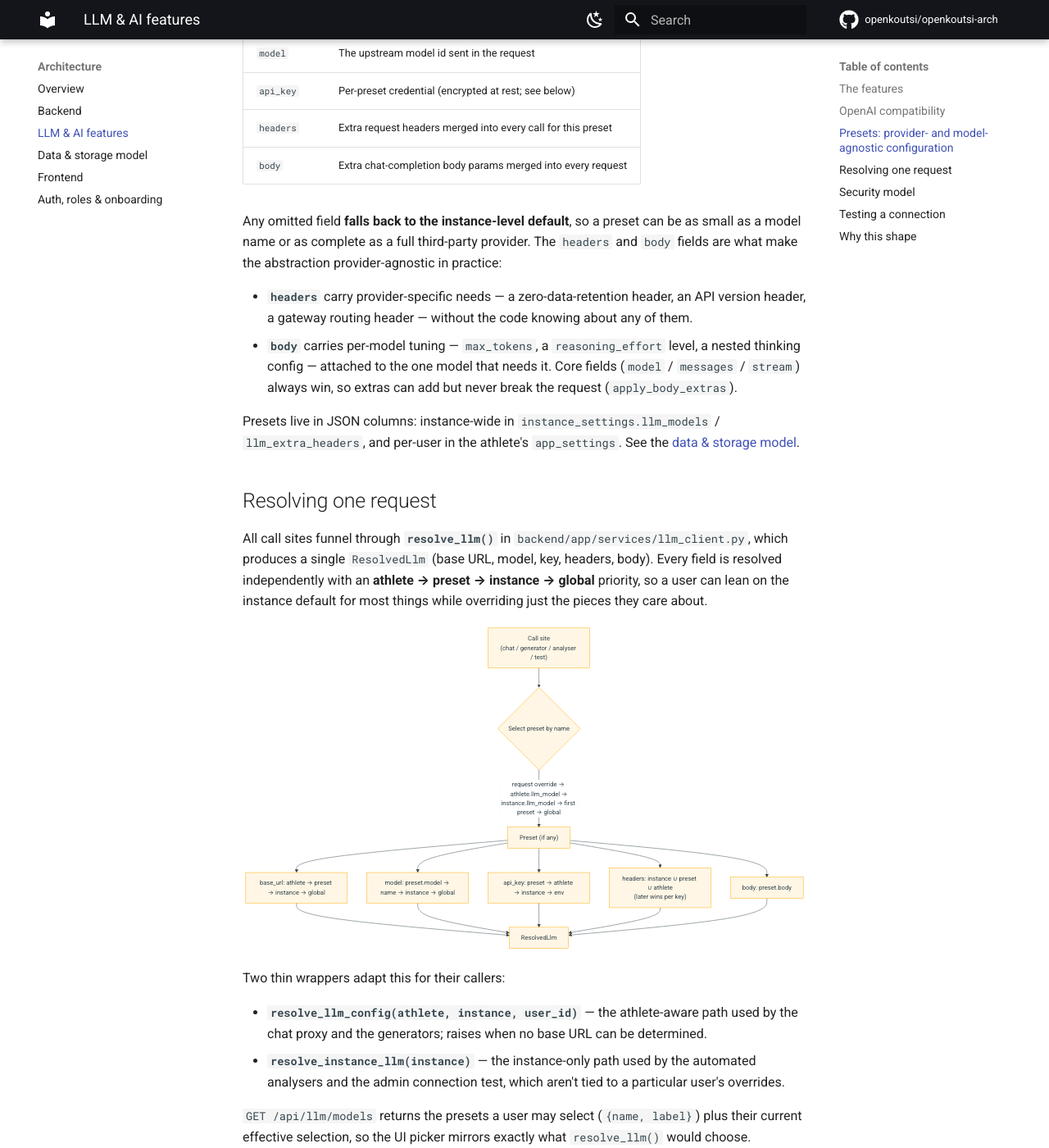
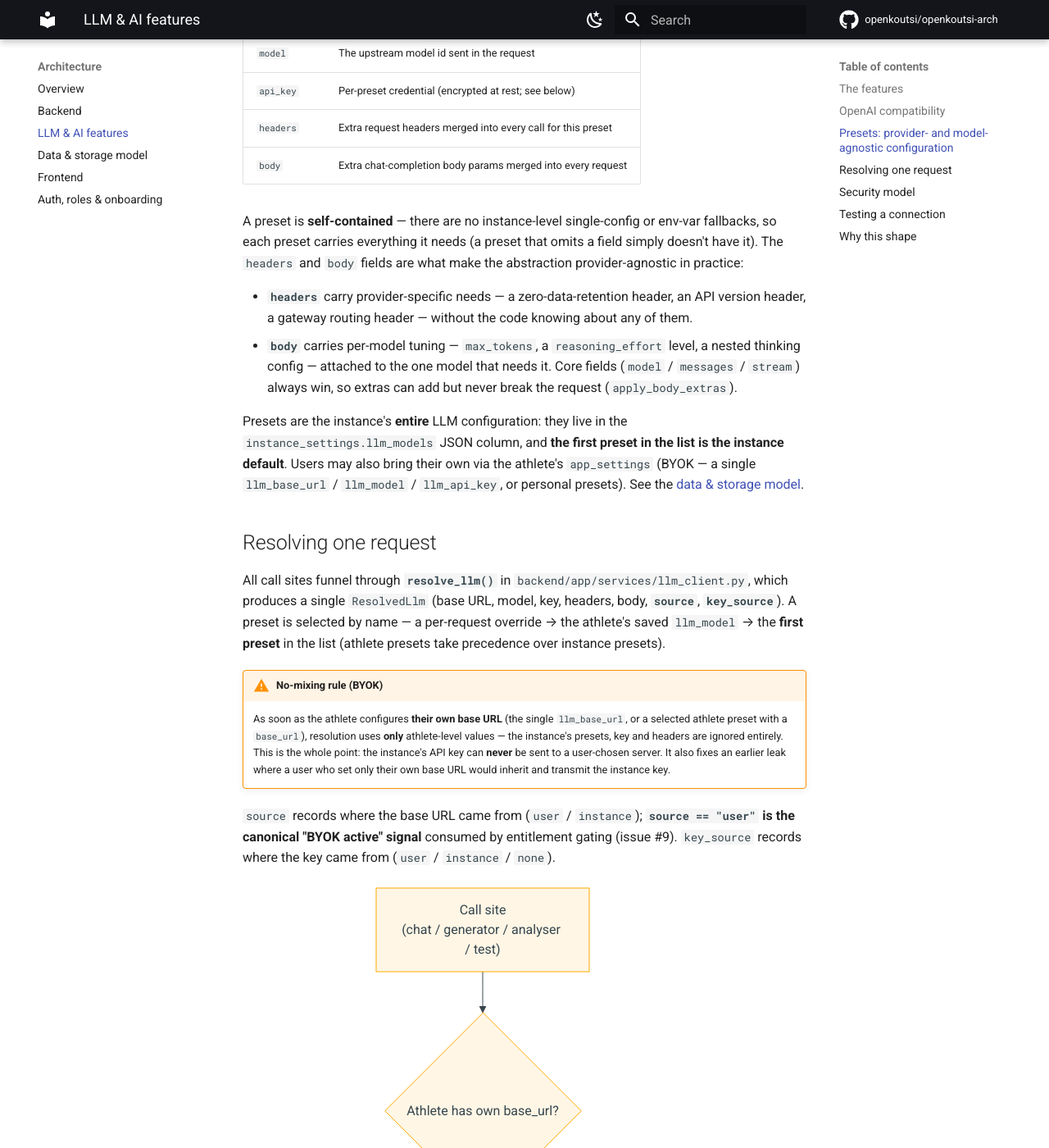
Before and after one commit to openkoutsi/openkoutsi-arch, an MkDocs documentation site: the page built from docs/architecture/llm.md, in a window 1280 px wide and 1400 px high, scrolled down 2063 px. Shown: the whole window at 82% size. Built offline with MkDocs 1.6.1 and Material for MkDocs 9.7.7, drawn with Linux system fonts in a browser that asks for light colours; comment, search, counter and statistics services are not loaded; some of the changed text lies outside the part shown.

Commit message:
Update LLM architecture for BYOK + preset-only config
Reflect the new model in architecture/llm.md and data-model.md:
- Presets are self-contained and are the instance's entire LLM config (first
  preset = default); no instance single-config, global headers, or env-var
  fallbacks.
- resolve_llm now records source/key_source; document the no-mixing rule
  (BYOK: athlete config only, instance key never sent to a user-chosen server)
  and rewrite the resolution mermaid accordingly.
- resolve_llm_config raises LlmConfigError (codes → HTTP), enforces the use-time
  BYOK allow-list, and adds the allow_instance_fallback hook for #9.
- Document POST /api/llm/test-my-connection and the shared probe helper; note
  the allow-list is enforced at save and use time for BYOK URLs only.
- data-model.md: enumerate instance_settings.llm_models and the athlete
  app_settings BYOK fields (llm_base_url/llm_model/llm_api_key_enc).

````diff
--- a/docs/architecture/llm.md
+++ b/docs/architecture/llm.md
@@ -71,9 +71,9 @@ a fast local model next to one or more hosted providers — and users pick one.
 | `headers` | Extra request headers merged into every call for this preset |
 | `body` | Extra chat-completion body params merged into every request |
 
-Any omitted field **falls back to the instance-level default**, so a preset can be as small as a
-model name or as complete as a full third-party provider. The `headers` and `body` fields are
-what make the abstraction provider-agnostic in practice:
+A preset is **self-contained** — there are no instance-level single-config or env-var fallbacks,
+so each preset carries everything it needs (a preset that omits a field simply doesn't have it).
+The `headers` and `body` fields are what make the abstraction provider-agnostic in practice:
 
 - **`headers`** carry provider-specific needs — a zero-data-retention header, an API version
   header, a gateway routing header — without the code knowing about any of them.
@@ -82,42 +82,56 @@ what make the abstraction provider-agnostic in practice:
   (`model` / `messages` / `stream`) always win, so extras can add but never break the request
   (`apply_body_extras`).
 
-Presets live in JSON columns: instance-wide in `instance_settings.llm_models` /
-`llm_extra_headers`, and per-user in the athlete's `app_settings`. See the
+Presets are the instance's **entire** LLM configuration: they live in the
+`instance_settings.llm_models` JSON column, and **the first preset in the list is the instance
+default**. Users may also bring their own via the athlete's `app_settings` (BYOK — a single
+`llm_base_url` / `llm_model` / `llm_api_key`, or personal presets). See the
 [data & storage model](data-model.md).
 
 ## Resolving one request
 
 All call sites funnel through **`resolve_llm()`** in `backend/app/services/llm_client.py`, which
-produces a single `ResolvedLlm` (base URL, model, key, headers, body). Every field is resolved
-independently with an **athlete → preset → instance → global** priority, so a user can lean on
-the instance default for most things while overriding just the pieces they care about.
+produces a single `ResolvedLlm` (base URL, model, key, headers, body, **`source`**,
+**`key_source`**). A preset is selected by name — a per-request override → the athlete's saved
+`llm_model` → the **first preset** in the list (athlete presets take precedence over instance
+presets).
+
+!!! warning "No-mixing rule (BYOK)"
+    As soon as the athlete configures **their own base URL** (the single `llm_base_url`, or a
+    selected athlete preset with a `base_url`), resolution uses **only** athlete-level values —
+    the instance's presets, key and headers are ignored entirely. This is the whole point: the
+    instance's API key can **never** be sent to a user-chosen server. It also fixes an earlier
+    leak where a user who set only their own base URL would inherit and transmit the instance key.
+
+`source` records where the base URL came from (`user` / `instance`); **`source == "user"` is the
+canonical "BYOK active" signal** consumed by entitlement gating (issue #9). `key_source` records
+where the key came from (`user` / `instance` / `none`).
 
 ```mermaid
 flowchart TD
-    Req["Call site<br/>(chat / generator / analyser / test)"] --> Sel{"Select preset by name"}
-    Sel -->|"request override → athlete.llm_model →<br/>instance.llm_model → first preset → global"| P["Preset (if any)"]
-    P --> BU["base_url: athlete → preset → instance → global"]
-    P --> M["model: preset.model → name → instance → global"]
-    P --> K["api_key: preset → athlete → instance → env"]
-    P --> H["headers: instance ∪ preset ∪ athlete<br/>(later wins per key)"]
-    P --> B["body: preset.body"]
-    BU --> RL["ResolvedLlm"]
-    M --> RL
-    K --> RL
-    H --> RL
-    B --> RL
+    Req["Call site<br/>(chat / generator / analyser / test)"] --> BYOK{"Athlete has own base_url?"}
+    BYOK -->|"yes — source = user"| U["base_url / model / key / headers:<br/>athlete only (instance ignored)"]
+    BYOK -->|"no — source = instance"| Sel{"Select instance preset by name<br/>(request → athlete.llm_model → first preset)"}
+    Sel --> P["Preset's base_url / model / key / headers / body"]
+    U --> RL["ResolvedLlm (+ source, key_source)"]
+    P --> RL
 ```
 
 Two thin wrappers adapt this for their callers:
 
-- **`resolve_llm_config(athlete, instance, user_id)`** — the athlete-aware path used by the chat
-  proxy and the generators; raises when no base URL can be determined.
+- **`resolve_llm_config(athlete, instance, user_id, *, requested_model, allow_instance_fallback)`**
+  — the athlete-aware path used by the chat proxy and the generators. It enforces the use-time
+  policy and raises **`LlmConfigError`** with a machine-readable `code` (`no_base_url` → HTTP 400,
+  `server_not_allowed` → 403, `instance_fallback_disabled` → 403) that the API layer maps to a
+  status. The **allow-list is checked here at use time** (BYOK URLs only), so the generators get
+  it too. `allow_instance_fallback=False` is the hook for #9: when the user has no own config it
+  raises instead of falling back to the instance.
 - **`resolve_instance_llm(instance)`** — the instance-only path used by the automated analysers
   and the admin connection test, which aren't tied to a particular user's overrides.
 
 `GET /api/llm/models` returns the presets a user may select (`{name, label}`) plus their current
-effective selection, so the UI picker mirrors exactly what `resolve_llm()` would choose.
+effective selection (the first preset when nothing is saved), so the UI picker mirrors exactly
+what `resolve_llm()` would choose.
 
 ## Security model
 
@@ -126,22 +140,32 @@ The browser never talks to the LLM directly — every call is **proxied server-t
 - **Keys stay on the server.** API keys are encrypted at rest — instance keys with a Fernet key
   (`encrypt_instance_secret`), per-user keys with an HKDF-derived per-user key
   (`encrypt_secret(key, user_id)`) — decrypted in memory only for the outbound request, and
-  **never returned to the browser** (`api_key_set` booleans only).
+  **never returned to the browser** (`api_key_set` booleans only). The [no-mixing rule](#resolving-one-request)
+  guarantees an instance key is never sent to a user-chosen server.
 - **SSRF defences.** Because a user-supplied base URL could point at internal services,
   `check_url_safe()` accepts only `http`/`https`, resolves the hostname and **rejects
   link-local addresses** (the cloud metadata range), disables redirects, and connects to the
-  pre-resolved IP to blunt DNS rebinding. An optional admin **allow-list**
-  (`LLM_ALLOWED_SERVERS`) is re-checked against the resolved base URL at call time.
+  pre-resolved IP to blunt DNS rebinding.
+- **BYOK allow-list.** An optional admin allow-list (`LLM_ALLOWED_SERVERS`) restricts which base
+  URLs a user may **bring**. It is enforced both at **save time** (`PATCH /api/athlete`, which
+  also strips/validates the scheme and runs the SSRF check) and at **use time** in
+  `resolve_llm_config` — and it only ever restricts user (BYOK) URLs, never admin-configured
+  instance presets.
 - **Bounded responses.** The proxy caps an upstream response at 32 MB to avoid unbounded memory
   use.
 
 ## Testing a connection
 
-`POST /api/llm/test-connection` (admin-only) sends a minimal "hello world" chat completion using
-the selected preset's endpoint, headers and body params, and confirms a non-empty
-`choices[0].message.content` comes back. Because it exercises the **real** request path — not a
-`GET /models` listing — it also validates a ZDR header or a thinking config, and returns both the
-prompt sent and the model's reply for display.
+Two endpoints share a `_probe_llm_endpoint()` helper that sends a minimal "hello world" chat
+completion and confirms a non-empty `choices[0].message.content` comes back. Because they
+exercise the **real** request path — not a `GET /models` listing — they also validate a ZDR header
+or a thinking config, and return both the prompt sent and the model's reply for display.
+
+- **`POST /api/llm/test-connection`** (admin-only) tests the instance's selected preset.
+- **`POST /api/llm/test-my-connection`** (any authenticated user) tests the caller's own **BYOK**
+  config. Body values override the saved athlete config so the *Test* button works before saving;
+  an omitted `api_key` falls back to the saved encrypted key. It enforces the allow-list + SSRF on
+  the tested URL and is rate-limited, since it triggers an outbound request on demand.
 
 ## Why this shape
 
````
Also changed, not shown: docs/architecture/data-model.md (+11 -3 lines).
